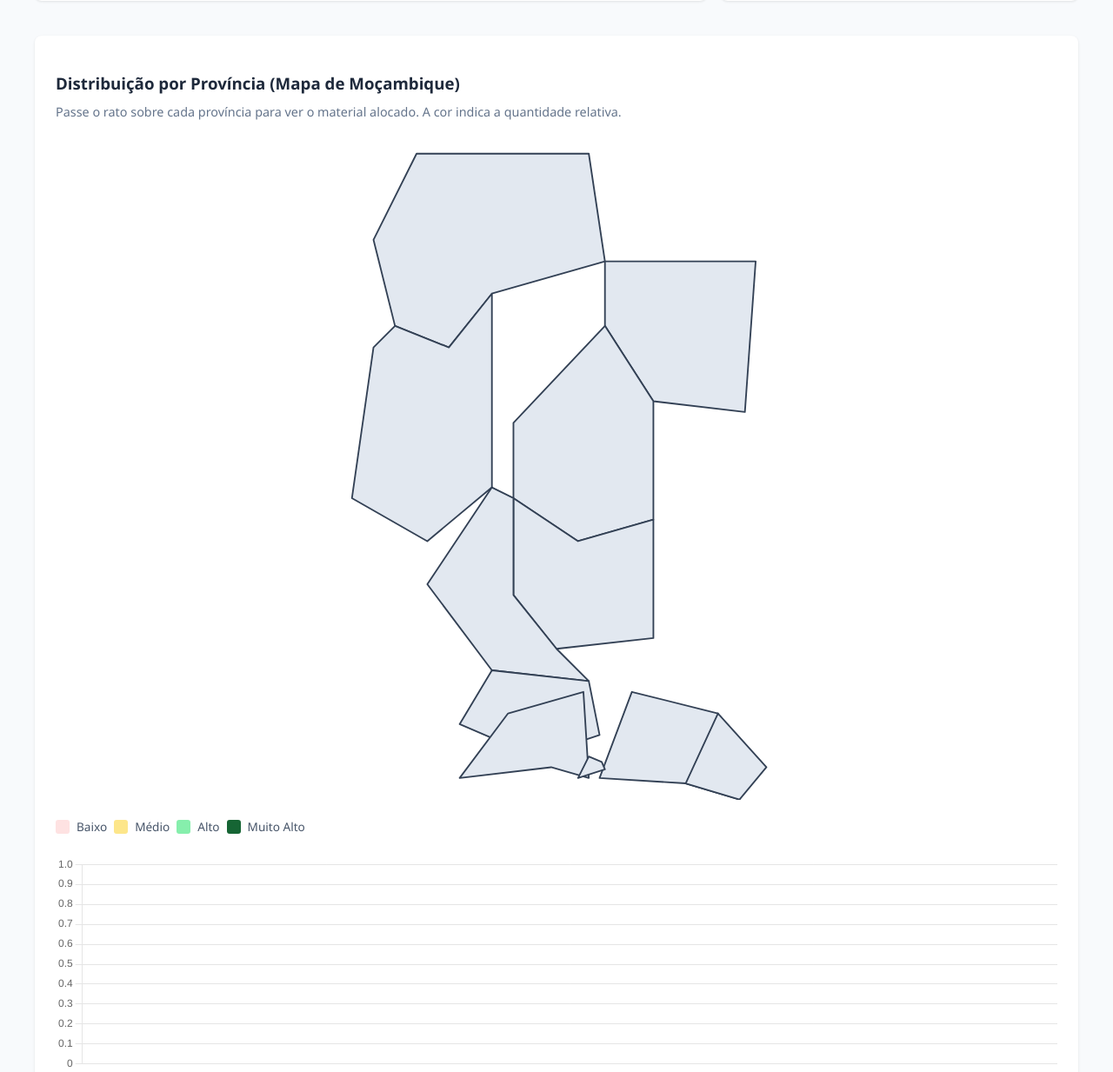
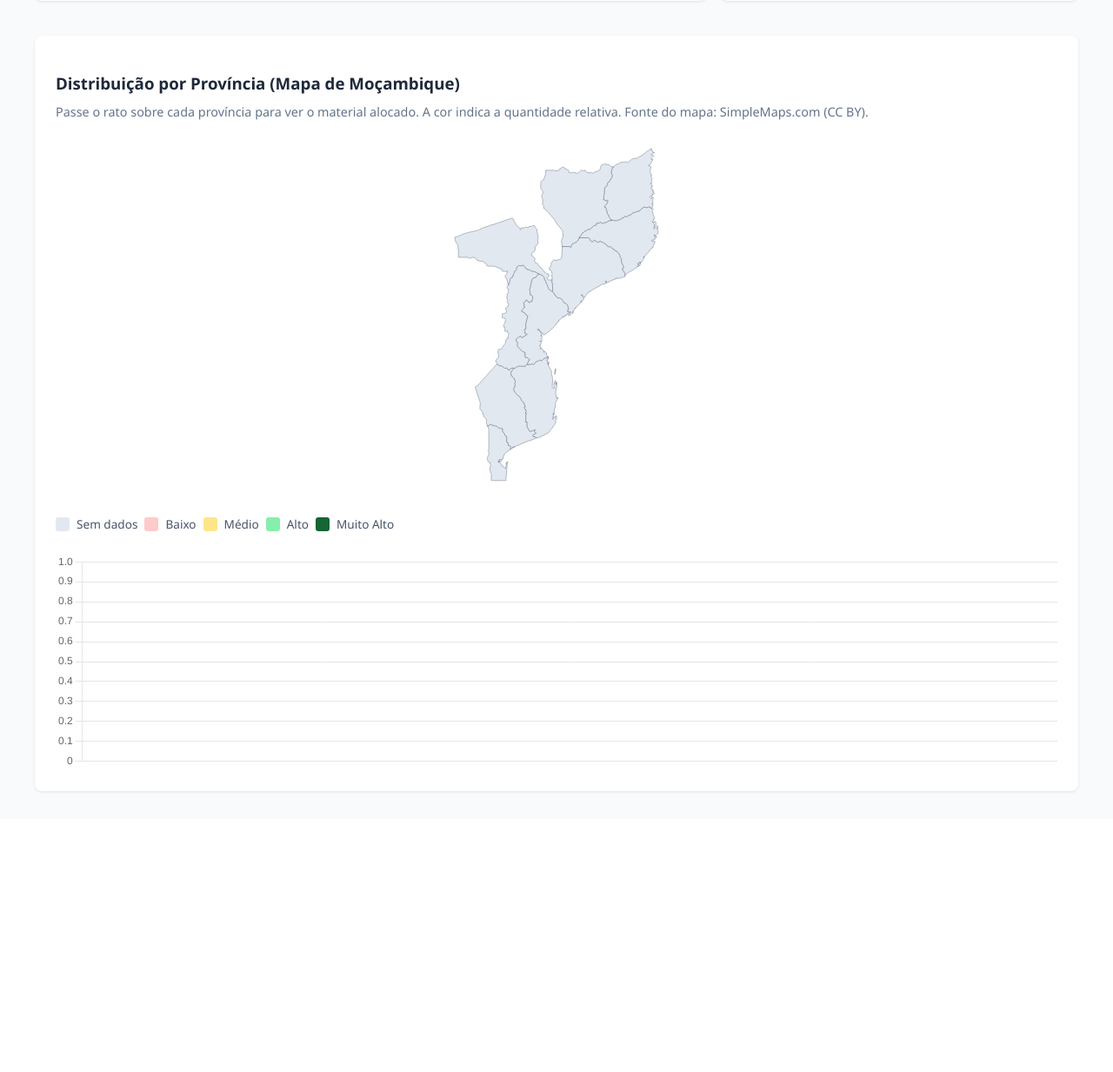
Before and after one commit to afonsinhobrown/ddgeiinout, a Flask app: page /eleitoral/ in a window 1280 px wide. Shown: the part 857-2090 px from the top of the page at 87% size. After the commit the page ends 1769 px from the top, so only its background shows below. Run offline with Flask 3, Linux system fonts and the light colour scheme; a user stored in the database is signed in; data that the repository does not hold is empty; parts of the project's set-up code (start-up, migrations or seed data) failed here and were passed over; some libraries are stand-ins or nearby versions.

Commit message:
feat: mapa real de Moçambique (SimpleMaps SVG) no dashboard eleitoral

```diff
--- a/gestao_stae/templates/eleitoral/dashboard.html
+++ b/gestao_stae/templates/eleitoral/dashboard.html
@@ -56,37 +56,16 @@
 
 <div class="card" style="margin-top: 1rem; position: relative;">
     <h3>Distribuição por Província (Mapa de Moçambique)</h3>
-    <p style="font-size:0.9rem; color:#64748b; margin-top:-0.5rem;">Passe o rato sobre cada província para ver o material alocado. A cor indica a quantidade relativa.</p>
+    <p style="font-size:0.9rem; color:#64748b; margin-top:-0.5rem;">Passe o rato sobre cada província para ver o material alocado. A cor indica a quantidade relativa. Fonte do mapa: SimpleMaps.com (CC BY).</p>
+    <p id="mapaCarga" style="font-size:0.85rem; color:#94a3b8;">A carregar mapa...</p>
 
     <div style="text-align:center; overflow-x:auto;">
-        <svg id="mozMapSVG" viewBox="0 0 420 620" style="max-width:520px; width:100%; height:auto;">
-            <!-- Niassa -->
-            <path id="prov_Niassa" data-prov="Niassa" d="M80,20 L240,20 L255,120 L150,150 L110,200 L60,180 L40,100 Z" />
-            <!-- Cabo Delgado -->
-            <path id="prov_Cabo Delgado" data-prov="Cabo Delgado" d="M255,120 L395,120 L385,260 L300,250 L255,180 Z" />
-            <!-- Nampula -->
-            <path id="prov_Nampula" data-prov="Nampula" d="M170,270 L255,180 L300,250 L300,360 L230,380 L170,340 Z" />
-            <!-- Tete -->
-            <path id="prov_Tete" data-prov="Tete" d="M40,200 L60,180 L110,200 L150,150 L150,330 L90,380 L20,340 Z" />
-            <!-- Zambezia -->
-            <path id="prov_Zambezia" data-prov="Zambezia" d="M170,340 L230,380 L300,360 L300,470 L210,480 L170,430 Z" />
-            <!-- Manica -->
-            <path id="prov_Manica" data-prov="Manica" d="M150,330 L170,340 L170,430 L210,480 L240,510 L150,500 L90,420 Z" />
-            <!-- Sofala -->
-            <path id="prov_Sofala" data-prov="Sofala" d="M150,500 L240,510 L250,560 L190,580 L120,550 Z" />
-            <!-- Inhambane -->
-            <path id="prov_Inhambane" data-prov="Inhambane" d="M120,600 L205,590 L240,600 L235,520 L165,540 Z" />
-            <!-- Gaza -->
-            <path id="prov_Gaza" data-prov="Gaza" d="M250,600 L330,605 L380,620 L360,540 L280,520 Z" />
-            <!-- Maputo Provincia -->
-            <path id="prov_Maputo" data-prov="Maputo" d="M330,605 L380,620 L405,590 L360,540 Z" />
-            <!-- Cidade de Maputo -->
-            <path id="prov_Cidade de Maputo" data-prov="Cidade de Maputo" d="M230,600 L255,592 L252,585 L240,580 Z" />
-        </svg>
+        <div id="mozMapSVG" style="max-width:420px; width:100%; margin:0 auto;"></div>
     </div>
 
-    <div style="margin-top:1rem; display:flex; gap:0.5rem; align-items:center; font-size:0.85rem; color:#475569;">
-        <span style="display:inline-block; width:16px; height:16px; background:#fee2e2; border-radius:3px;"></span> Baixo
+    <div style="margin-top:1rem; display:flex; gap:0.5rem; align-items:center; font-size:0.85rem; color:#475569; flex-wrap:wrap;">
+        <span style="display:inline-block; width:16px; height:16px; background:#e2e8f0; border-radius:3px;"></span> Sem dados
+        <span style="display:inline-block; width:16px; height:16px; background:#fecaca; border-radius:3px;"></span> Baixo
         <span style="display:inline-block; width:16px; height:16px; background:#fde68a; border-radius:3px;"></span> Médio
         <span style="display:inline-block; width:16px; height:16px; background:#86efac; border-radius:3px;"></span> Alto
         <span style="display:inline-block; width:16px; height:16px; background:#166534; border-radius:3px;"></span> Muito Alto
@@ -101,24 +80,24 @@
 </div>
 
 <style>
-    #mozMapSVG path {
-        fill: #e2e8f0;
+    #mozMapSVG svg { width: 100%; height: auto; }
+    #mozMapSVG path.prov {
         stroke: #334155;
-        stroke-width: 1.5;
+        stroke-width: 0.8;
         stroke-linejoin: round;
         cursor: pointer;
-        transition: fill 0.15s, filter 0.15s;
+        transition: filter 0.15s;
     }
-    #mozMapSVG path:hover {
-        filter: brightness(1.1);
-        stroke-width: 2.5;
+    #mozMapSVG path.prov.nivel-0 { fill: #e2e8f0; }
+    #mozMapSVG path.prov.nivel-1 { fill: #fecaca; }
+    #mozMapSVG path.prov.nivel-2 { fill: #fde68a; }
+    #mozMapSVG path.prov.nivel-3 { fill: #86efac; }
+    #mozMapSVG path.prov.nivel-4 { fill: #166534; }
+    #mozMapSVG path.prov:hover {
+        filter: brightness(1.15);
+        stroke-width: 1.5;
         stroke: #1d4ed8;
     }
-    #mozMapSVG path.nivel-0 { fill: #e2e8f0; }
-    #mozMapSVG path.nivel-1 { fill: #fee2e2; }
-    #mozMapSVG path.nivel-2 { fill: #fde68a; }
-    #mozMapSVG path.nivel-3 { fill: #86efac; }
-    #mozMapSVG path.nivel-4 { fill: #166534; }
 </style>
 
 <script src="https://cdn.jsdelivr.net/npm/chart.js"></script>
@@ -176,23 +155,30 @@
     fetch('{{ url_for("eleitoral.api_mapa_distribuicao") }}')
     .then(res => res.json())
     .then(data => {
+        // Primeiro carrega o SVG real do mapa
+        fetch('{{ url_for("static", filename="mozambique.svg") }}')
+        .then(r => r.text())
+        .then(svg => {
+            document.getElementById('mozMapSVG').innerHTML = svg;
+            document.getElementById('mapaCarga').style.display = 'none';
+
             const tooltip = document.getElementById('mapTooltip');
             const ttProvName = document.getElementById('ttProvName');
             const ttContent = document.getElementById('ttContent');
 
-        // Normaliza nomes de província (BD -> mapa)
+            // Normaliza nomes da BD -> nomes no SVG
             const norm = {
+                'Cidade de Maputo': 'Maputo City',
+                'Maputo': 'Maputo',
+                'Zambézia': 'Zambezia', 'Zambezia': 'Zambezia',
+                'Cabo Delgado': 'Cabo Delgado',
                 'Niassa': 'Niassa',
-            'Cabo Delgado': 'Cabo Delgado',
                 'Nampula': 'Nampula',
                 'Tete': 'Tete',
-            'Zambézia': 'Zambezia', 'Zambezia': 'Zambezia',
                 'Manica': 'Manica',
                 'Sofala': 'Sofala',
                 'Inhambane': 'Inhambane',
-            'Gaza': 'Gaza',
-            'Cidade de Maputo': 'Cidade de Maputo',
-            'Maputo': 'Maputo'
+                'Gaza': 'Gaza'
             };
 
             // Calcula intervalos para o heatmap
@@ -200,9 +186,11 @@
             const maxT = Math.max(...totais, 1);
             const partes = maxT / 4;
 
-        document.querySelectorAll('#mozMapSVG path[data-prov]').forEach(el => {
+            document.querySelectorAll('#mozMapSVG path.prov[data-prov]').forEach(el => {
                 const provNode = el.getAttribute('data-prov');
-            const provData = data[provNode] || data[norm[provNode]];
+                const chave = norm[provNode] || provNode;
+                const provData = data[chave] !== undefined ? data[chave]
+                    : (data[provNode] !== undefined ? data[provNode] : null);
 
                 if (provData && (Number(provData.total) || 0) > 0) {
                     const total = Number(provData.total) || 0;
@@ -219,7 +207,7 @@
                     tooltip.style.display = 'block';
                     tooltip.style.left = (e.pageX + 15) + 'px';
                     tooltip.style.top = (e.pageY + 15) + 'px';
-                ttProvName.innerText = provNode;
+                    ttProvName.innerText = chave;
 
                     let html = '<table style="width:100%;">';
                     if (provData && (Number(provData.total) || 0) > 0) {
@@ -237,6 +225,10 @@
                     tooltip.style.display = 'none';
                 });
             });
+        })
+        .catch(() => {
+            document.getElementById('mapaCarga').innerText = 'Não foi possível carregar o mapa.';
+        });
     });
 
 </script>
```
Also changed, not shown: gestao_stae/static/mozambique.svg (added). Lines whose indentation alone changed are shown as unchanged.
